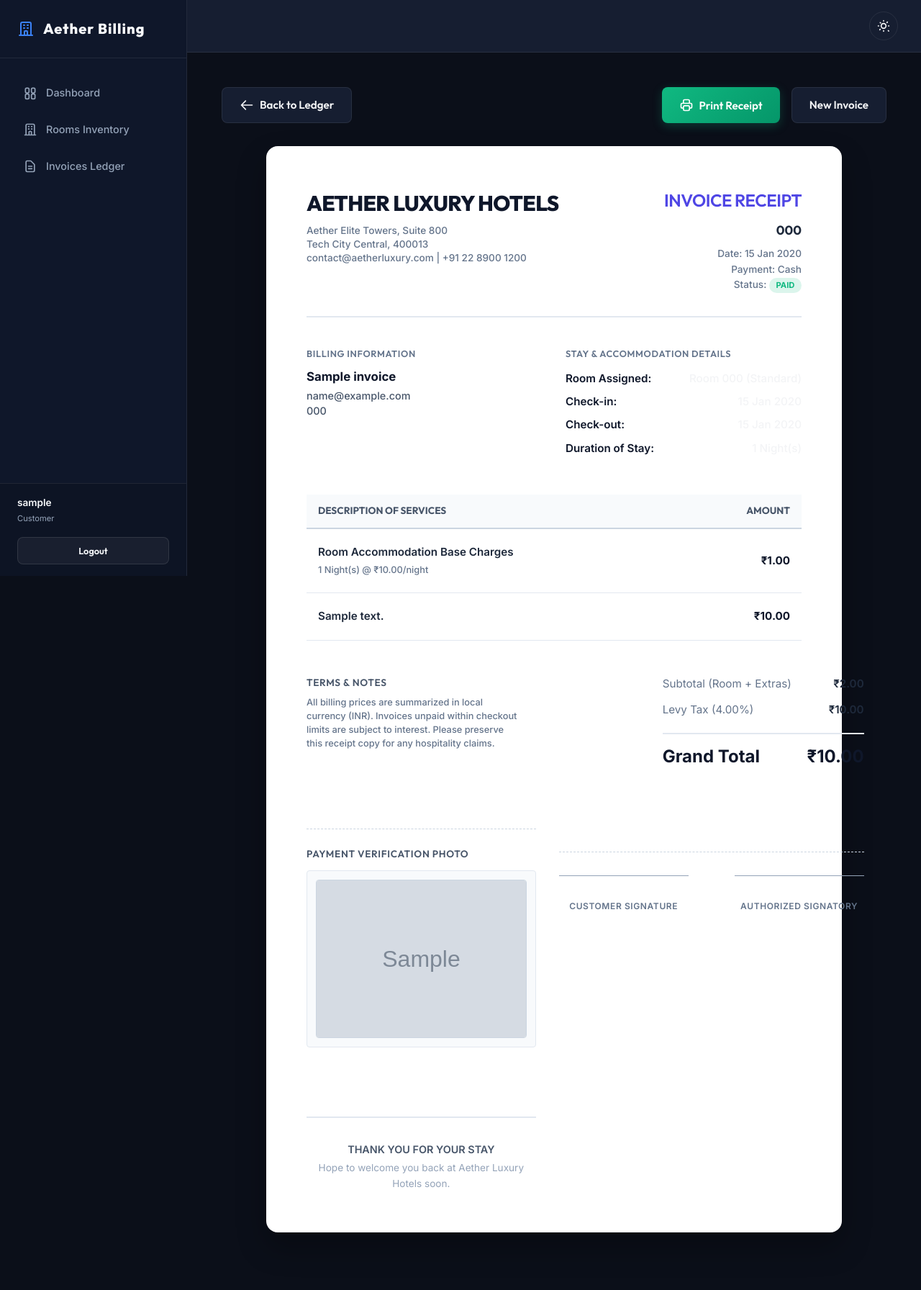
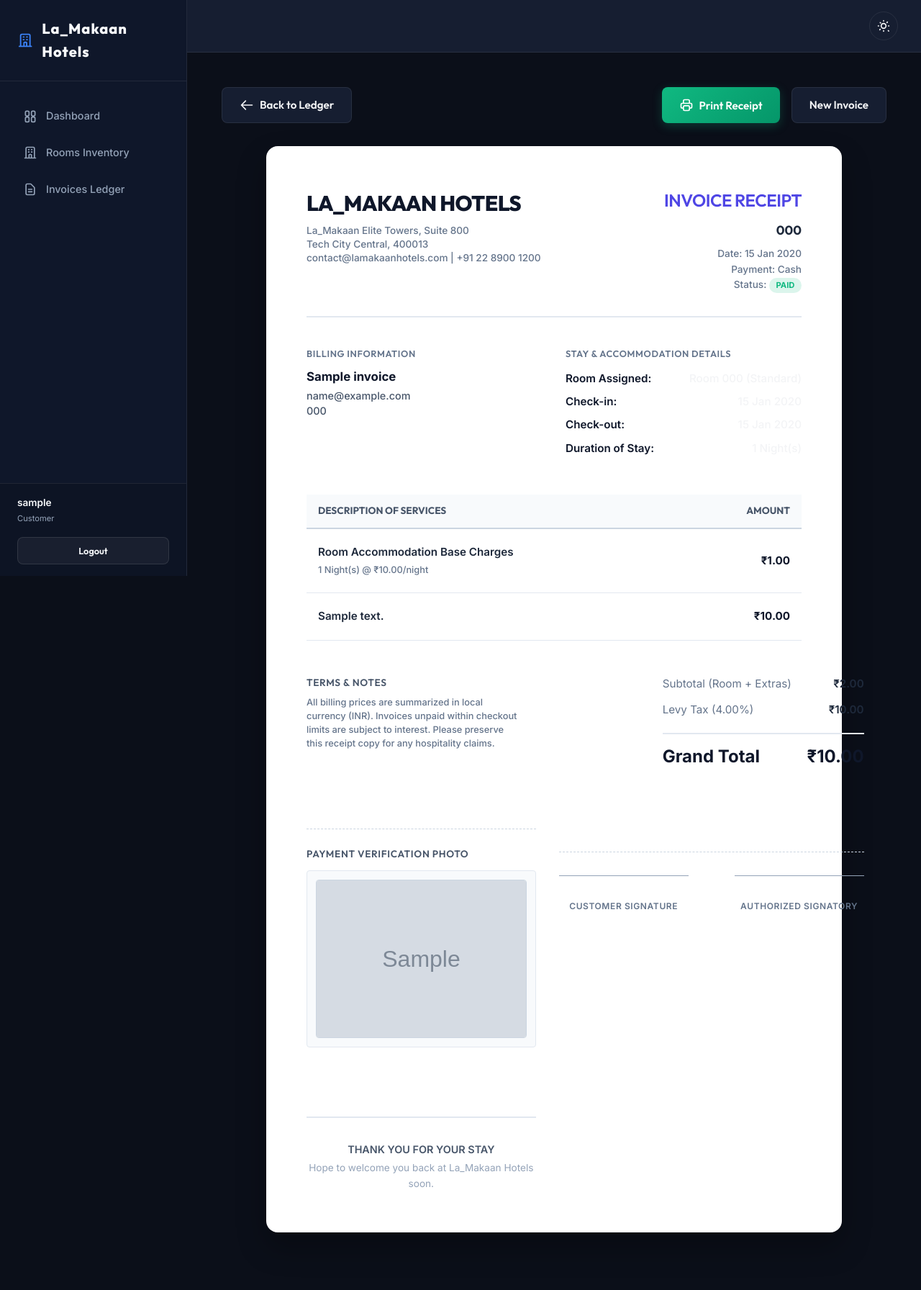
Before and after one commit to 241fa04488-vu/Hotel_billing_system, a Django app: page /invoices/1/ in a window 1280 px wide. Shown: the whole page at 72% size. Run offline with Django 5.2, Linux system fonts and the light colour scheme; a user stored in the database is signed in; tables that the repository leaves empty hold one stand-in row (values such as "Sample post"); grey boxes marked "Sample" are stand-in pictures.

Commit message:
Rename brand Aether Luxury Hotels and Billing to La_Makaan Hotels

```diff
--- a/billing/views.py
+++ b/billing/views.py
@@ -572,7 +572,7 @@
     from django.template.loader import render_to_string
     from django.utils.html import strip_tags
 
-    subject = f"Aether Luxury Hotels Stay Confirmation - Room {room.room_number}"
+    subject = f"La_Makaan Hotels Stay Confirmation - Room {room.room_number}"
 
     customer_name = f"{user.first_name} {user.last_name}".strip()
     if not customer_name:
@@ -613,7 +613,7 @@
     from django.template.loader import render_to_string
     from django.utils.html import strip_tags
 
-    subject = "Aether Luxury Hotels - Stay Verification OTP Code"
+    subject = "La_Makaan Hotels - Stay Verification OTP Code"
 
     customer_name = f"{user.first_name} {user.last_name}".strip()
     if not customer_name:
@@ -717,7 +717,7 @@
                 request.session.pop('pending_booking', None)
                 request.session.pop('booking_otp', None)
 
-                messages.success(request, f"Room {room.room_number} booked successfully! Welcome to Aether Luxury Hotels.")
+                messages.success(request, f"Room {room.room_number} booked successfully! Welcome to La_Makaan Hotels.")
                 return redirect('customer_portal')
             except Exception as e:
                 messages.error(request, f"Error processing booking: {str(e)}")
@@ -850,7 +850,7 @@
                 # Send stay confirmation email for verification
                 send_booking_email(request.user, room, check_in, check_out, invoice)
 
-                messages.success(request, f"Room {room.room_number} booked successfully! Welcome to Aether Luxury Hotels.")
+                messages.success(request, f"Room {room.room_number} booked successfully! Welcome to La_Makaan Hotels.")
 
         except Exception as e:
             messages.error(request, f"Error processing booking: {str(e)}")
@@ -1076,7 +1076,7 @@
     from django.template.loader import render_to_string
     from django.utils.html import strip_tags
 
-    subject = "Aether Luxury Hotels - Receipt Print Authorization Code"
+    subject = "La_Makaan Hotels - Receipt Print Authorization Code"
 
     customer_name = invoice.customer_name
     if not customer_name:
--- a/hotel_billing/settings.py
+++ b/hotel_billing/settings.py
@@ -137,7 +137,7 @@
 
 DEFAULT_AUTO_FIELD = 'django.db.models.BigAutoField'
 
-# SMTP Email Configuration for Aether Hotels
+# SMTP Email Configuration for La_Makaan Hotels
 import os
 EMAIL_BACKEND = 'django.core.mail.backends.smtp.EmailBackend'
 EMAIL_HOST = 'smtp.gmail.com'
@@ -146,4 +146,4 @@
 EMAIL_HOST_USER = 'vu.241fa04488@gmail.com'
 # Securely extract the Google App Password from the local environment
 EMAIL_HOST_PASSWORD = os.environ.get('EMAIL_HOST_PASSWORD', 'svkjowtvfiixnlac')
-DEFAULT_FROM_EMAIL = 'Aether Luxury Hotels <vu.241fa04488@gmail.com>'
+DEFAULT_FROM_EMAIL = 'La_Makaan Hotels <vu.241fa04488@gmail.com>'
--- a/templates/base.html
+++ b/templates/base.html
@@ -4,7 +4,7 @@
 <head>
     <meta charset="UTF-8">
     <meta name="viewport" content="width=device-width, initial-scale=1.0">
-    <title>{% block title %}Aether Hotel Billing System{% endblock %}</title>
+    <title>{% block title %}La_Makaan Hotels Billing System{% endblock %}</title>
     <!-- Custom Stylesheet -->
     <link rel="stylesheet" href="{% static 'css/style.css' %}">
 </head>
@@ -17,7 +17,7 @@
                 <svg fill="none" viewBox="0 0 24 24" stroke="currentColor">
                     <path stroke-linecap="round" stroke-linejoin="round" stroke-width="2" d="M19 21V5a2 2 0 00-2-2H7a2 2 0 00-2 2v16m14 0h2m-2 0h-5m-9 0H3m2 0h5M9 7h1m-1 4h1m4-4h1m-1 4h1m-5 10v-5a1 1 0 011-1h2a1 1 0 011 1v5m-4 0h4" />
                 </svg>
-                <span>Aether Billing</span>
+                <span>La_Makaan Hotels</span>
             </div>
 
             <div class="sidebar-menu">
@@ -79,7 +79,7 @@
                         <svg width="20" height="20" fill="none" viewBox="0 0 24 24" stroke="currentColor" style="stroke: var(--primary);">
                             <path stroke-linecap="round" stroke-linejoin="round" stroke-width="2" d="M19 21V5a2 2 0 00-2-2H7a2 2 0 00-2 2v16m14 0h2m-2 0h-5m-9 0H3m2 0h5M9 7h1m-1 4h1m4-4h1m-1 4h1m-5 10v-5a1 1 0 011-1h2a1 1 0 011 1v5m-4 0h4" />
                         </svg>
-                        <span style="font-weight: 800; font-family: var(--font-heading); font-size: 1.15rem; background: linear-gradient(135deg, var(--primary), var(--secondary)); -webkit-background-clip: text; -webkit-text-fill-color: transparent;">Aether Billing</span>
+                        <span style="font-weight: 800; font-family: var(--font-heading); font-size: 1.15rem; background: linear-gradient(135deg, var(--primary), var(--secondary)); -webkit-background-clip: text; -webkit-text-fill-color: transparent;">La_Makaan Hotels</span>
                     </div>
                 </div>
                 <div class="top-bar-right" style="display: flex; align-items: center; gap: 1rem; margin-left: auto;">
--- a/templates/customer_portal.html
+++ b/templates/customer_portal.html
@@ -1,12 +1,12 @@
 {% extends 'base.html' %}
 {% load static %}
-{% block title %}Guest Portal | Aether Luxury Hotels{% endblock %}
+{% block title %}Guest Portal | La_Makaan Hotels{% endblock %}
 
 {% block content %}
 <!-- Portal Header -->
 <div class="portal-header" style="margin-bottom: 2rem; display: flex; justify-content: space-between; align-items: flex-end; border-bottom: 1px solid var(--border-color); padding-bottom: 1.5rem;">
     <div>
-        <h1 style="font-size: 2.25rem; font-weight: 800; animation: fadeIn 0.4s ease-out;">Aether Guest Console</h1>
+        <h1 style="font-size: 2.25rem; font-weight: 800; animation: fadeIn 0.4s ease-out;">La_Makaan Guest Console</h1>
         <p style="color: var(--text-secondary); margin-top: 0.25rem;">Access stay statements, request room bookings, and order premium in-room dining.</p>
     </div>
 
@@ -532,7 +532,7 @@
                     </div>
                     <div>
                         <strong style="color: var(--text-primary); font-size: 0.9rem;">Scan & Pay via UPI App</strong>
-                        <p style="color: var(--text-muted); font-size: 0.75rem; margin-top: 0.15rem;">Merchant VPA: <code>pay@aetherluxury</code></p>
+                        <p style="color: var(--text-muted); font-size: 0.75rem; margin-top: 0.15rem;">Merchant VPA: <code>pay@lamakaanhotels</code></p>
                     </div>
                 </div>
             </div>
--- a/templates/dashboard.html
+++ b/templates/dashboard.html
@@ -1,5 +1,5 @@
 {% extends 'base.html' %}
-{% block title %}Dashboard | Aether Hotel Billing{% endblock %}
+{% block title %}Dashboard | La_Makaan Hotels{% endblock %}
 
 {% block content %}
 <div class="dashboard-header" style="margin-bottom: 2.5rem; display: flex; justify-content: space-between; align-items: center;">
--- a/templates/emails/booking_confirmation.html
+++ b/templates/emails/booking_confirmation.html
@@ -9,7 +9,7 @@
 
         <!-- Header -->
         <div style="background-color: #0f172a; padding: 1.5rem; text-align: center; border-bottom: 2px solid #c5a880;">
-            <h1 style="color: #c5a880; margin: 0; font-size: 1.6rem; letter-spacing: 0.05em; font-family: 'Georgia', serif;">AETHER LUXURY HOTELS</h1>
+            <h1 style="color: #c5a880; margin: 0; font-size: 1.6rem; letter-spacing: 0.05em; font-family: 'Georgia', serif;">LA_MAKAAN HOTELS</h1>
         </div>
 
         <!-- Content -->
--- a/templates/emails/otp_email.html
+++ b/templates/emails/otp_email.html
@@ -2,14 +2,14 @@
 <html>
 <head>
     <meta charset="utf-8">
-    <title>Verification Code - Aether Luxury Hotels</title>
+    <title>Verification Code - La_Makaan Hotels</title>
 </head>
 <body style="font-family: 'Segoe UI', Arial, sans-serif; background-color: #0f172a; color: #f8fafc; padding: 2rem; margin: 0;">
     <div style="max-width: 600px; margin: 0 auto; background-color: #1e293b; border-radius: 8px; border: 1px solid #c5a880; overflow: hidden; box-shadow: 0 4px 20px rgba(0,0,0,0.35);">
 
         <!-- Header -->
         <div style="background-color: #0f172a; padding: 1.5rem; text-align: center; border-bottom: 2px solid #c5a880;">
-            <h1 style="color: #c5a880; margin: 0; font-size: 1.6rem; letter-spacing: 0.05em; font-family: 'Georgia', serif;">AETHER LUXURY HOTELS</h1>
+            <h1 style="color: #c5a880; margin: 0; font-size: 1.6rem; letter-spacing: 0.05em; font-family: 'Georgia', serif;">LA_MAKAAN HOTELS</h1>
         </div>
 
         <!-- Content -->
--- a/templates/invoice_detail.html
+++ b/templates/invoice_detail.html
@@ -1,6 +1,6 @@
 {% extends 'base.html' %}
 {% load static %}
-{% block title %}Invoice {{ invoice.invoice_number }} | Aether Hotel Billing{% endblock %}
+{% block title %}Invoice {{ invoice.invoice_number }} | La_Makaan Hotels{% endblock %}
 
 {% block content %}
 <!-- Receipt Actions (Hidden in physical print) -->
@@ -37,11 +37,11 @@
     <!-- Receipt Header -->
     <div class="receipt-header">
         <div class="brand-details">
-            <h2>AETHER LUXURY HOTELS</h2>
+            <h2>LA_MAKAAN HOTELS</h2>
             <p style="color: #64748b; font-size: 0.85rem; margin-top: 0.25rem; font-weight: 500; line-height: 1.4;">
-                Aether Elite Towers, Suite 800<br>
+                La_Makaan Elite Towers, Suite 800<br>
                 Tech City Central, 400013<br>
-                contact@aetherluxury.com | +91 22 8900 1200
+                contact@lamakaanhotels.com | +91 22 8900 1200
             </p>
         </div>
         <div class="receipt-meta">
@@ -189,7 +189,7 @@
     <!-- Receipt Footer -->
     <div class="receipt-footer">
         <p style="font-weight: 600; color: #475569; font-size: 0.9rem; margin-bottom: 0.25rem;">THANK YOU FOR YOUR STAY</p>
-        <p>Hope to welcome you back at Aether Luxury Hotels soon.</p>
+        <p>Hope to welcome you back at La_Makaan Hotels soon.</p>
     </div>
 
 </div>
@@ -223,7 +223,7 @@
                     </div>
                     <div>
                         <strong style="color: var(--text-primary); font-size: 0.9rem;">Scan & Pay via UPI App</strong>
-                        <p style="color: var(--text-muted); font-size: 0.75rem; margin-top: 0.15rem;">Merchant VPA: <code>pay@aetherluxury</code></p>
+                        <p style="color: var(--text-muted); font-size: 0.75rem; margin-top: 0.15rem;">Merchant VPA: <code>pay@lamakaanhotels</code></p>
                     </div>
                 </div>
             </div>
@@ -409,7 +409,7 @@
             ctx.font = 'bold 28px Georgia, serif';
             ctx.fillStyle = '#c5a880';
             ctx.textAlign = 'center';
-            ctx.fillText('AETHER LUXURY HOTELS', canvas.width / 2, 130);
+            ctx.fillText('LA_MAKAAN HOTELS', canvas.width / 2, 130);
 
             ctx.font = 'bold 36px Georgia, sans-serif';
             ctx.fillStyle = '#ffffff';
--- a/templates/invoice_form.html
+++ b/templates/invoice_form.html
@@ -1,5 +1,5 @@
 {% extends 'base.html' %}
-{% block title %}New Invoice | Aether Hotel Billing{% endblock %}
+{% block title %}New Invoice | La_Makaan Hotels{% endblock %}
 
 {% block content %}
 <div class="checkout-header" style="margin-bottom: 2.5rem;">
--- a/templates/invoice_list.html
+++ b/templates/invoice_list.html
@@ -1,5 +1,5 @@
 {% extends 'base.html' %}
-{% block title %}Invoices | Aether Hotel Billing{% endblock %}
+{% block title %}Invoices | La_Makaan Hotels{% endblock %}
 
 {% block content %}
 <div class="invoices-header" style="margin-bottom: 2.5rem; display: flex; justify-content: space-between; align-items: center;">
--- a/templates/login_customer.html
+++ b/templates/login_customer.html
@@ -1,12 +1,12 @@
 {% extends 'base.html' %}
-{% block title %}Guest Portal Sign-In | Aether Luxury Hotels{% endblock %}
+{% block title %}Guest Portal Sign-In | La_Makaan Hotels{% endblock %}
 
 {% block content %}
 <div style="min-height: calc(85vh - 100px); display: flex; flex-direction: column; align-items: center; justify-content: center; padding: 2rem 0; gap: 2rem;">
 
     <div style="text-align: center; margin-bottom: 1rem; animation: fadeIn 0.5s ease-out;">
         <h1 style="font-size: 2.25rem; font-weight: 800; font-family: var(--font-heading); background: linear-gradient(135deg, var(--primary), var(--secondary)); -webkit-background-clip: text; -webkit-text-fill-color: transparent;">
-            Aether Credentials Gate
+            La_Makaan Credentials Gate
         </h1>
         <p style="color: var(--text-secondary); font-size: 0.95rem; margin-top: 0.5rem; max-width: 600px;">
             Authorized entry channels. Please select your terminal window and supply validation tokens.
--- a/templates/login_manager.html
+++ b/templates/login_manager.html
@@ -1,12 +1,12 @@
 {% extends 'base.html' %}
-{% block title %}Executive Room Sign-In | Aether Luxury Hotels{% endblock %}
+{% block title %}Executive Room Sign-In | La_Makaan Hotels{% endblock %}
 
 {% block content %}
 <div style="min-height: calc(85vh - 100px); display: flex; flex-direction: column; align-items: center; justify-content: center; padding: 2rem 0; gap: 2rem;">
 
     <div style="text-align: center; margin-bottom: 1rem; animation: fadeIn 0.5s ease-out;">
         <h1 style="font-size: 2.25rem; font-weight: 800; font-family: var(--font-heading); background: linear-gradient(135deg, var(--primary), var(--secondary)); -webkit-background-clip: text; -webkit-text-fill-color: transparent;">
-            Aether Credentials Gate
+            La_Makaan Credentials Gate
         </h1>
         <p style="color: var(--text-secondary); font-size: 0.95rem; margin-top: 0.5rem; max-width: 600px;">
             Authorized entry channels. Please select your terminal window and supply validation tokens.
--- a/templates/login_staff.html
+++ b/templates/login_staff.html
@@ -1,12 +1,12 @@
 {% extends 'base.html' %}
-{% block title %}Staff Console Sign-In | Aether Luxury Hotels{% endblock %}
+{% block title %}Staff Console Sign-In | La_Makaan Hotels{% endblock %}
 
 {% block content %}
 <div style="min-height: calc(85vh - 100px); display: flex; flex-direction: column; align-items: center; justify-content: center; padding: 2rem 0; gap: 2rem;">
 
     <div style="text-align: center; margin-bottom: 1rem; animation: fadeIn 0.5s ease-out;">
         <h1 style="font-size: 2.25rem; font-weight: 800; font-family: var(--font-heading); background: linear-gradient(135deg, var(--primary), var(--secondary)); -webkit-background-clip: text; -webkit-text-fill-color: transparent;">
-            Aether Credentials Gate
+            La_Makaan Credentials Gate
         </h1>
         <p style="color: var(--text-secondary); font-size: 0.95rem; margin-top: 0.5rem; max-width: 600px;">
             Authorized entry channels. Please select your terminal window and supply validation tokens.
--- a/templates/otp_verification.html
+++ b/templates/otp_verification.html
@@ -1,5 +1,5 @@
 {% extends 'base.html' %}
-{% block title %}Verify Booking - Aether Luxury Hotels{% endblock %}
+{% block title %}Verify Booking - La_Makaan Hotels{% endblock %}
 
 {% block content %}
 <div style="max-width: 500px; margin: 4rem auto; padding: 2rem;">
--- a/templates/rooms.html
+++ b/templates/rooms.html
@@ -1,6 +1,6 @@
 {% extends 'base.html' %}
 {% load static %}
-{% block title %}Rooms | Aether Hotel Billing{% endblock %}
+{% block title %}Rooms | La_Makaan Hotels{% endblock %}
 
 {% block content %}
 <div class="rooms-header" style="margin-bottom: 2.5rem; display: flex; justify-content: space-between; align-items: center;">
```
Also changed, not shown: templates/invoice_print.html (+4 -4 lines).
